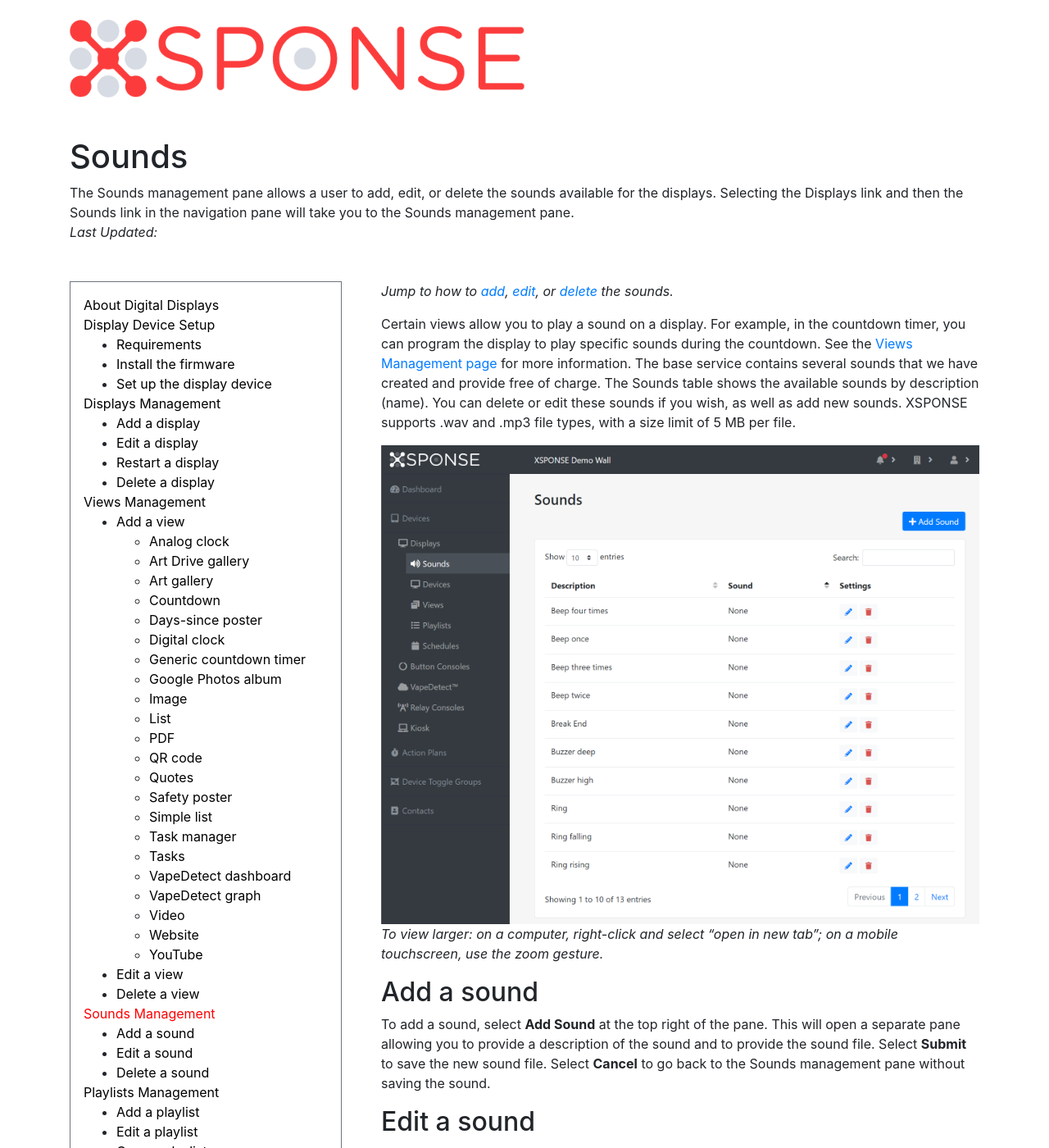
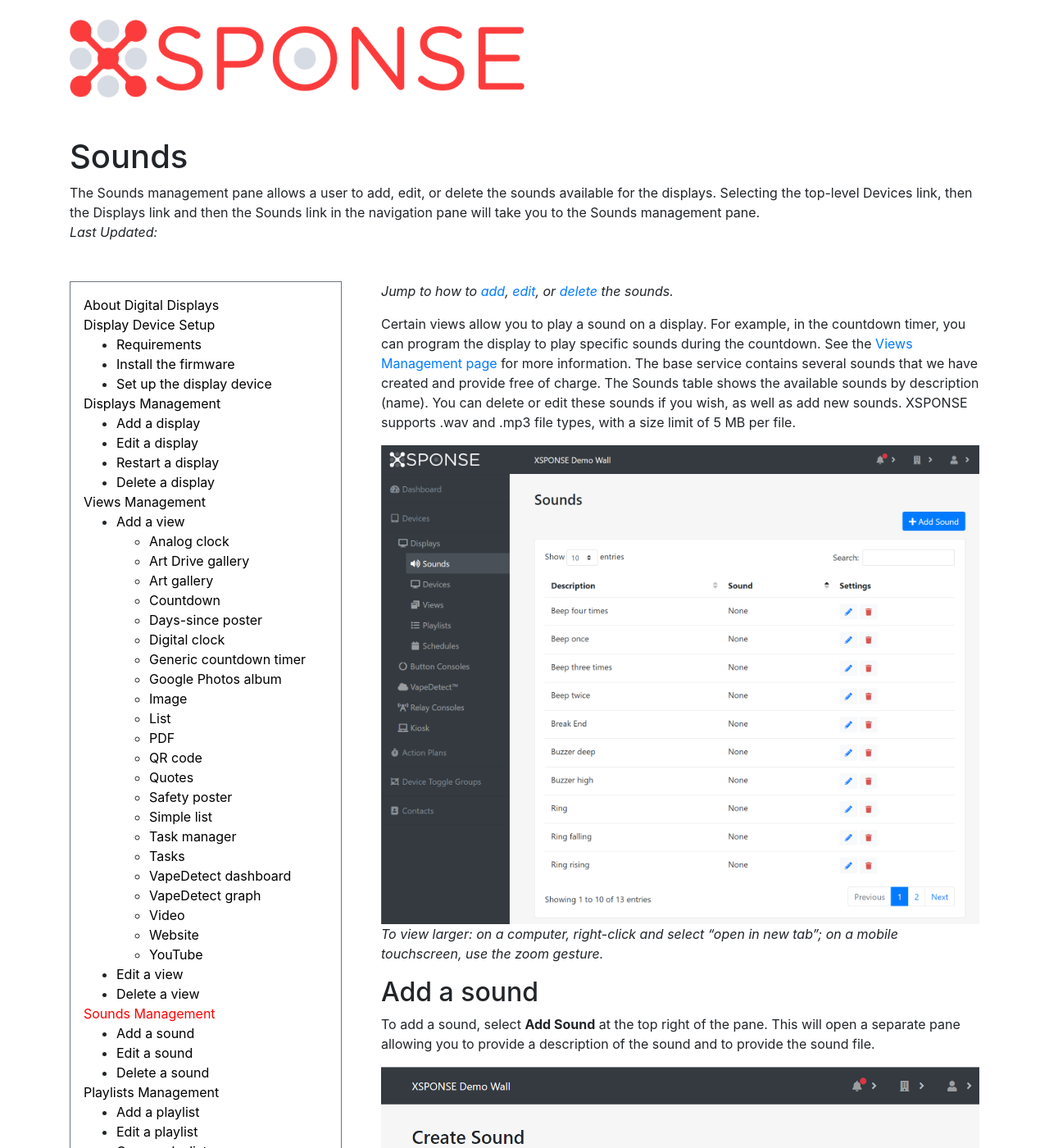
Before and after one commit to NrsSystems/docs, a Jekyll site: the page built from digital-displays/sounds-management.md, in a window 1280 px wide and 1400 px high. Shown: the whole window at 82% size. Built offline with Jekyll 4.4.1, drawn with Linux system fonts in a browser that asks for light colours; our own code applies the rules of GitHub Pages for plain Markdown files; some of the changed text lies outside the part shown.

Commit message:
Update sounds-management.md
Revised text for updated UI screenshots and added "create sound" screenshot

```diff
--- a/digital-displays/sounds-management.md
+++ b/digital-displays/sounds-management.md
@@ -1,6 +1,6 @@
 ---
 title: Sounds
-abstract: The Sounds management pane allows a user to add, edit, or delete the sounds available for the displays. Selecting the Displays link and then the Sounds link in the navigation pane will take you to the Sounds management pane.
+abstract: The Sounds management pane allows a user to add, edit, or delete the sounds available for the displays. Selecting the top-level Devices link, then the Displays link and then the Sounds link in the navigation pane will take you to the Sounds management pane.
 ---
 *Jump to how to [add](sounds-management.md#add-a-sound), [edit](sounds-management.md#edit-a-sound), or [delete](sounds-management.md#delete-a-sound) the sounds.*
 
@@ -10,7 +10,12 @@ Certain views allow you to play a sound on a display. For example, in the countd
 _To view larger: on a computer, right-click and select "open in new tab"; on a mobile touchscreen, use the zoom gesture._
 
 ## Add a sound
-To add a sound, select **Add Sound** at the top right of the pane. This will open a separate pane allowing you to provide a description of the sound and to provide the sound file. Select **Submit** to save the new sound file. Select **Cancel** to go back to the Sounds management pane without saving the sound.
+To add a sound, select **Add Sound** at the top right of the pane. This will open a separate pane allowing you to provide a description of the sound and to provide the sound file.
+
+![create sound pane](sound_create.png)
+_To view larger: on a computer, right-click and select "open in new tab"; on a mobile touchscreen, use the zoom gesture._
+
+Select **Submit** to save the new sound file. Select **Cancel** to go back to the Sounds management pane without saving the sound.
 
 ## Edit a sound
 To edit a sound, select the **Edit** icon in the Sounds table. This will open a separate pane allowing you to change the description of the sound file and upload a new audio file if you wish. Once changes are made, select **Submit** to accept the changes. Select **Cancel** to go back to the Sounds management pane without saving any changes.
```
